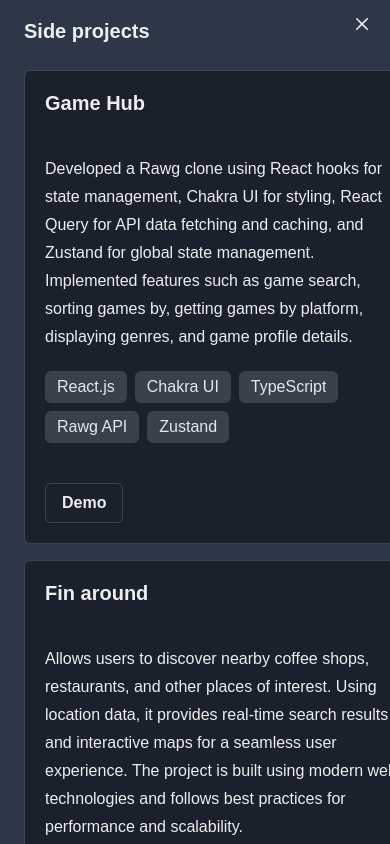
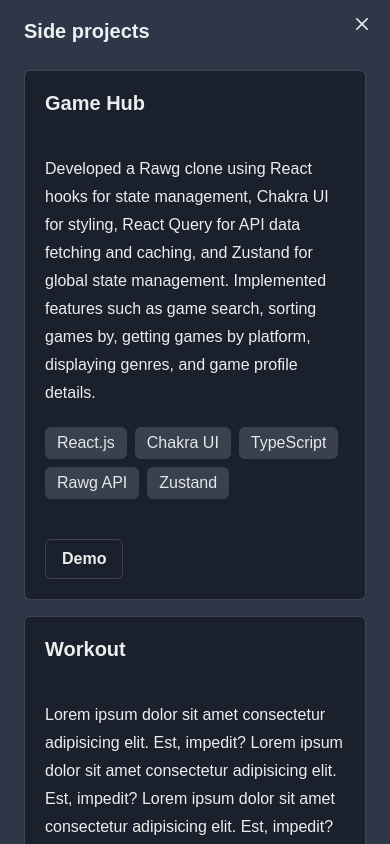
Before and after one commit to walid-hamdi/React_portfolio_website, a React (Vite) app: page / in a window 390 px wide. Both pictures are taken after a click on the button 261 px from the left and 558 px from the top of the page. Built offline with nearby package versions, Linux system fonts and the light colour scheme; a web font is replaced by a local one.

Commit message:
Update project section and add responsivity

```diff
--- a/src/pages/Home/components/Projects/index.tsx
+++ b/src/pages/Home/components/Projects/index.tsx
@@ -34,108 +34,45 @@ const Projects = () => {
       stack: ["React.js", "Chakra UI", "TypeScript", "Rawg API", "Zustand"],
       url: "https://game-hub-ivory-one.vercel.app/",
     },
-    // {
-    //   title: "Workout",
-    //   description: `Lorem ipsum dolor sit amet consectetur adipisicing elit.
-    //   Est, impedit? Lorem ipsum dolor sit amet consectetur
-    //   adipisicing elit. Est, impedit? Lorem ipsum dolor sit amet
-    //   consectetur adipisicing elit. Est, impedit?`,
+    {
+      title: "Workout",
+      description: `Lorem ipsum dolor sit amet consectetur adipisicing elit.
+      Est, impedit? Lorem ipsum dolor sit amet consectetur
+      adipisicing elit. Est, impedit? Lorem ipsum dolor sit amet
+      consectetur adipisicing elit. Est, impedit?`,
 
-    //   stack: ["React.js", "Node.js", "Mongodb", "Express.js", "TailwindCSS"],
-    //   url: "https://workout-frontend-1und.onrender.com/",
-    // },
-    // {
-    //   title: "Blogpost",
-    //   description: `Lorem ipsum dolor sit amet consectetur adipisicing elit.
-    //   Est, impedit? Lorem ipsum dolor sit amet consectetur
-    //   adipisicing elit. Est, impedit? Lorem ipsum dolor sit amet
-    //   consectetur adipisicing elit. Est, impedit?`,
-
-    //   stack: ["Angular", "Node.js", "Express.js", "Mongodb", "BootStrap"],
-    //   url: "https://mean-blogpost.vercel.app/",
-    // },
-    // {
-    //   title: "Discord clone",
-    //   description: `Lorem ipsum dolor sit amet consectetur adipisicing elit.
-    //   Est, impedit? Lorem ipsum dolor sit amet consectetur
-    //   adipisicing elit. Est, impedit? Lorem ipsum dolor sit amet
-    //   consectetur adipisicing elit. Est, impedit?`,
-
-    //   stack: [
-    //     "React.js",
-    //     "Node.js",
-    //     "Material UI",
-    //     "Express.js",
-    //     "WebRTC",
-    //     "Socket.io",
-    //     "Mongodb",
-    //     "Redux toolkit",
-    //   ],
-    //   url: "",
-    // },
-    {
-      title: "Fin around",
-      description: `Allows users to discover nearby coffee shops, restaurants, and other places of interest. Using location data, it provides real-time search results and interactive maps for a seamless user experience. The project is built using modern web technologies and follows best practices for performance and scalability.`,
-
-      stack: ["Next.js", "Airtable", "Location", "CSS module"],
-      url: "https://findaround.vercel.app/",
+      stack: ["React.js", "Node.js", "Mongodb", "Express.js", "TailwindCSS"],
+      url: "https://workout-frontend-1und.onrender.com/",
     },
     {
-      title: "Netflix clone",
-      description: `This Netflix clone built with Next.js features seamless video streaming, Magic authentication, and CSS modules for styling. Users can browse and search for movies and TV shows, create watchlists, and resume playback across devices. The app is optimized for performance and follows best practices for scalability, ensuring a smooth user experience.`,
+      title: "Blogpost",
+      description: `Lorem ipsum dolor sit amet consectetur adipisicing elit.
+      Est, impedit? Lorem ipsum dolor sit amet consectetur
+      adipisicing elit. Est, impedit? Lorem ipsum dolor sit amet
+      consectetur adipisicing elit. Est, impedit?`,
 
-      stack: ["Next.js", "Magic Auth", "YouTube API", "CSS Module"],
-      url: "https://streamingvideos.vercel.app/",
+      stack: ["Angular", "Node.js", "Express.js", "Mongodb", "BootStrap"],
+      url: "https://mean-blogpost.vercel.app/",
     },
     {
-      title: "The new tunisia",
-      description: `Empower citizens with a web app integrating multiple sector communication systems, with a voice platform for opinions & insights using ML. Real-time data to decision-makers for a more informed, engaged and responsive society in Tunisia.`,
+      title: "Real time communication",
+      description: `Lorem ipsum dolor sit amet consectetur adipisicing elit.
+      Est, impedit? Lorem ipsum dolor sit amet consectetur
+      adipisicing elit. Est, impedit? Lorem ipsum dolor sit amet
+      consectetur adipisicing elit. Est, impedit?`,
 
       stack: [
-        "Next.js",
-        "Context API",
-        "Styled Components",
-        "Peer.js",
-        "Firebase",
+        "React.js",
+        "Node.js",
+        "Material UI",
+        "Express.js",
+        "WebRTC",
+        "Socket.io",
+        "Mongodb",
+        "Redux toolkit",
       ],
-      url: "https://thenewtunisia.vercel.app/",
+      url: "",
     },
-    // {
-    //   title: "Movies rental",
-    //   description: `Lorem ipsum dolor sit amet consectetur adipisicing elit.
-    //   Est, impedit? Lorem ipsum dolor sit amet consectetur
-    //   adipisicing elit. Est, impedit? Lorem ipsum dolor sit amet
-    //   consectetur adipisicing elit. Est, impedit?`,
-
-    //   stack: ["React.js", "Strapi", "Context API", "Sentry", "TailwindCSS"],
-    //   url: "rental-movies.vercel.app/movies",
-    // },
-    {
-      title: "Shopify e-commerce",
-      description: `E-commerce platform! Designed specifically for Shopify stores, this platform seamlessly integrates with your existing store to deliver an enhanced shopping experience to your customers. Built with TailwindCSS, GraphQL, and the Context API, this platform is fast, modern, and user-friendly. With a clean and responsive design.`,
-
-      stack: [
-        "Next.js",
-        "Context API",
-        "Shopify API",
-        "TailwindCSS",
-        "GraphQL",
-      ],
-      url: "https://injestic.vercel.app/",
-    },
-    // {
-    //   title: "Sell it",
-    //   description: `E-commerce platform! Designed specifically for Shopify stores, this platform seamlessly integrates with your existing store to deliver an enhanced shopping experience to your customers. Built with TailwindCSS, GraphQL, and the Context API, this platform is fast, modern, and user-friendly. With a clean and responsive design.`,
-
-    //   stack: [
-    //     "React Native",
-    //     "Context API",
-    //     "Shopify API",
-    //     "TailwindCSS",
-    //     "GraphQL",
-    //   ],
-    //   url: "https://injestic.vercel.app/",
-    // },
   ];
 
   return (
@@ -160,7 +97,18 @@ const Projects = () => {
           <ModalBody>
             <SimpleGrid
               spacing={4}
-              templateColumns="repeat(auto-fill, minmax(400px, 1fr))"
+              templateColumns="repeat(auto-fill, minmax(100%, 1fr))"
+              sx={{
+                "@media (min-width: 480px)": {
+                  gridTemplateColumns: "repeat(1, minmax(0, 1fr))",
+                },
+                "@media (min-width: 768px)": {
+                  gridTemplateColumns: "repeat(2, minmax(0, 1fr))",
+                },
+                "@media (min-width: 1024px)": {
+                  gridTemplateColumns: "repeat(3, minmax(0, 1fr))",
+                },
+              }}
             >
               {projects.map((project) => (
                 <Card key={project.url} variant="outline">
```
